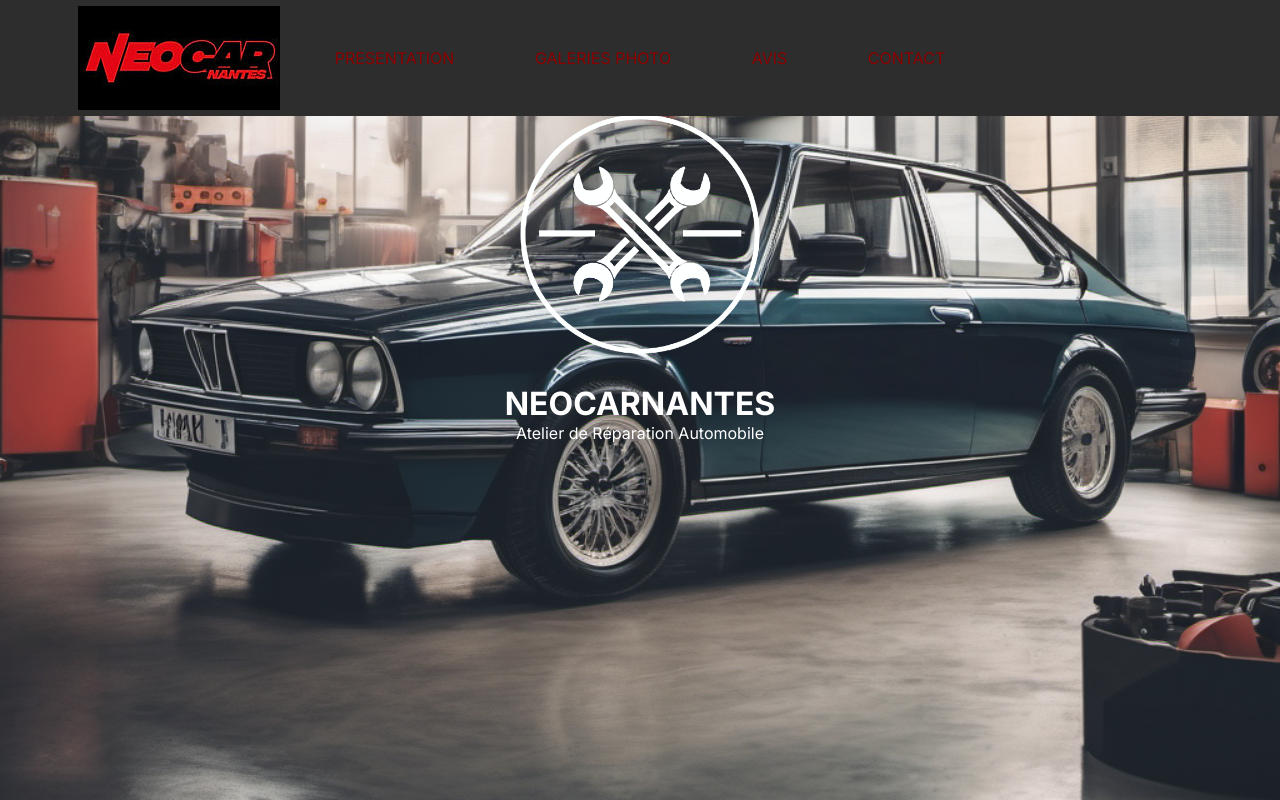
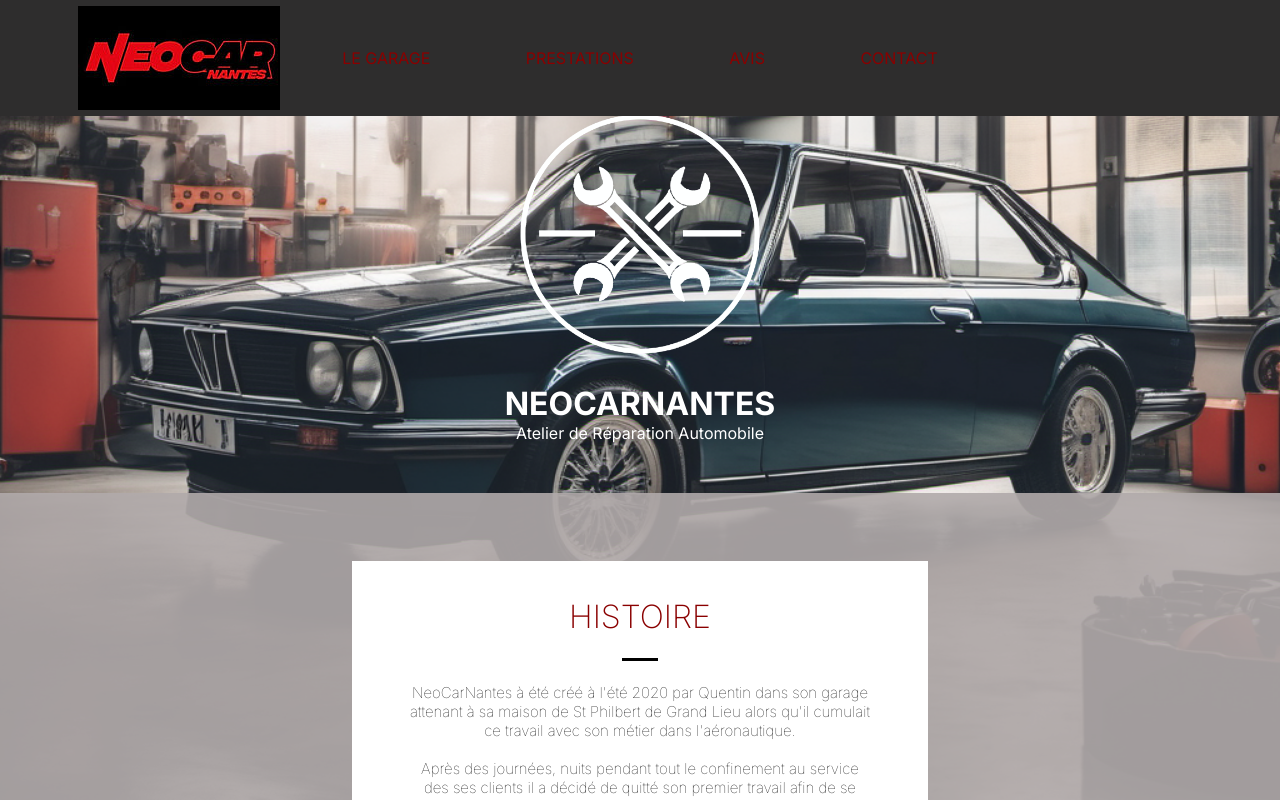
Before and after one commit to Adjel/NeoCarNantes, a Next.js app: page / in a window 1280 px wide. Built offline with nearby package versions, Linux system fonts and the light colour scheme.

Commit message:
Brand story + some refactoring

```diff
--- /dev/null
+++ b/src/app/component/BrandStory/BrandStory.js
@@ -0,0 +1,75 @@
+import React from "react";
+import styled from "styled-components";
+
+export default function BrandStory() {
+  return (
+    <Background>
+      <Wrapper>
+        <Title>HISTOIRE</Title>
+        <Decoration />
+        <Content>
+          NeoCarNantes à été créé à l'été 2020 par Quentin dans son garage
+          attenant à sa maison de St Philbert de Grand Lieu alors qu'il cumulait
+          ce travail avec son métier dans l'aéronautique.
+          <br />
+          <br /> Après des journées, nuits pendant tout le confinement au
+          service des ses clients il a décidé de quitté son premier travail afin
+          de se consacrer à 200% dans sa passion de toujours : l'automobile.
+          <br />
+          <br />
+          Cette passion dévorante lui a permis de grandir et de créer son
+          Atelier de réparation automobile à La Beaujoire (Nantes).
+          <br />
+          <br />
+          Aujourd'hui plus grand mais aussi accompagné ! NeoCarNantes est à ce
+          jour une entreprise familiale car sa femme Charlotte (Chacha) l'a
+          rejoint dans l'aventure !
+        </Content>
+      </Wrapper>
+    </Background>
+  );
+}
+
+const Background = styled.div`
+  display: flex;
+  flex-direction: column;
+  justify-content: center;
+  align-items: center;
+  margin-top: 50px;
+  padding: 68px;
+  padding-inline: 64px;
+  width: 100%;
+  height: auto;
+  background: hsla(0, 4%, 68%, 0.9);
+`;
+
+const Wrapper = styled.div`
+  display: flex;
+  flex-direction: column;
+  justify-content: center;
+  align-items: center;
+  padding: 36px 0;
+  gap: 22px;
+  width: 50%;
+  background: white;
+`;
+
+const Decoration = styled.div`
+  width: 36px;
+  height: 3px;
+  background: black;
+`;
+
+const Title = styled.h1`
+  color: hsl(0 100 27);
+  font-weight: 250;
+`;
+
+const Content = styled.p`
+  width: 80%;
+  height: auto;
+  text-align: center;
+  font-weight: 180;
+  font-size: ${15 / 16}rem;
+  color: black;
+`;
--- a/src/app/component/Hero/Hero.js
+++ b/src/app/component/Hero/Hero.js
@@ -2,6 +2,7 @@
 import React from "react";
 import styled from "styled-components";
 import HeroLogo from "../HeroLogo/HeroLogo";
+import BrandStory from "../BrandStory/BrandStory";
 
 function Hero() {
   return (
@@ -9,6 +10,7 @@
       <HeroLogo />
       <Brand>NEOCARNANTES</Brand>
       <BrandContent>Atelier de Réparation Automobile</BrandContent>
+      <BrandStory />
     </Wrapper>
   );
 }
--- a/src/app/component/Navigation/Navigation.js
+++ b/src/app/component/Navigation/Navigation.js
@@ -4,8 +4,8 @@
 import NavLink from "../NavLink/NavLink";
 
 const links = [
-  { name: "presentation" },
-  { name: "galeries photo" },
+  { name: "le garage" },
+  { name: "prestations" },
   { name: "avis" },
   { name: "contact" },
 ];
```
